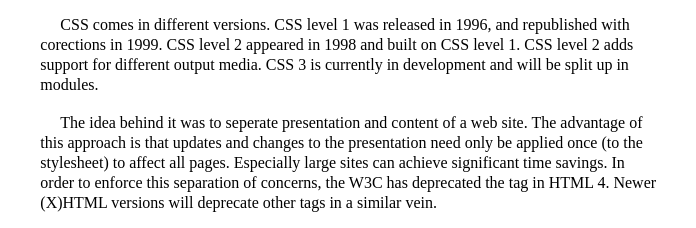
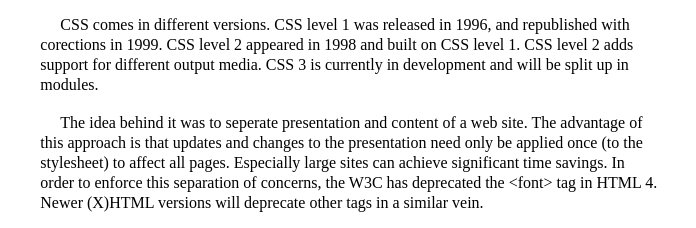
Before and after one commit to lh09335/Final-Project, a plain HTML site: page history.html in a window 1280 px wide. Shown: the part 1844-2072 px from the top of the page, 290-986 px from the left. Drawn offline with Linux system fonts and the light colour scheme.

Commit message:
fix history

```diff
--- a/history.html
+++ b/history.html
@@ -52,7 +52,7 @@
 <br>
 <p class="dent info">CSS comes in different versions. CSS level 1 was released in 1996, and republished with corections in 1999. CSS level 2 appeared in 1998 and built on CSS level 1. CSS level 2 adds support for different output media. CSS 3 is currently in development and will be split up in modules.</p>
 <br>
-<p class="dent info">The idea behind it was to seperate presentation and content of a web site. The advantage of this approach is that updates and changes to the presentation need only be applied once (to the stylesheet) to affect all pages. Especially large sites can achieve significant time savings. In order to enforce this separation of concerns, the W3C has deprecated the <font> tag in HTML 4. Newer (X)HTML versions will deprecate other tags in a similar vein.</p>
+<p class="dent info">The idea behind it was to seperate presentation and content of a web site. The advantage of this approach is that updates and changes to the presentation need only be applied once (to the stylesheet) to affect all pages. Especially large sites can achieve significant time savings. In order to enforce this separation of concerns, the W3C has deprecated the &lt;font&gt; tag in HTML 4. Newer (X)HTML versions will deprecate other tags in a similar vein.</p>
 <br>
 <p class="dent info">CSS stylesheets are an immediate addition to HTML. CSS is a language to define format properties of HTML or XML tags. HTML has reached the end of it's shelf life and is not being developed further. XHTML is the new standard instead. XHTML reformulates HTML with XML syntax while at the same time getting rid of presentational markup. XHTML only contains content, presentation is the domain of a CSS stylesheet. This allows for different stylesheets for different output formats such as print, aural or small devices. Search machines on the other hand have an easier job if they are only presented with content markup."</p>
 <h1>The History of JavaScript</h1>
```
